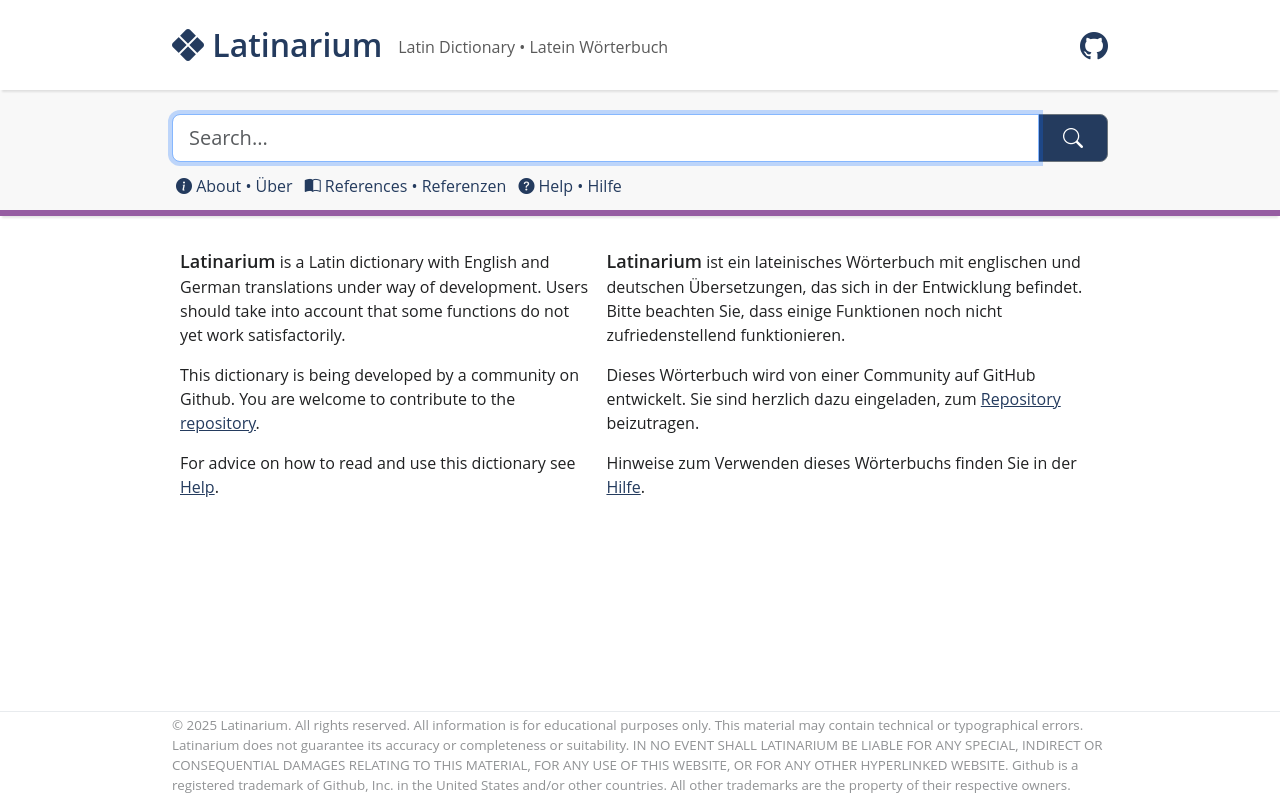
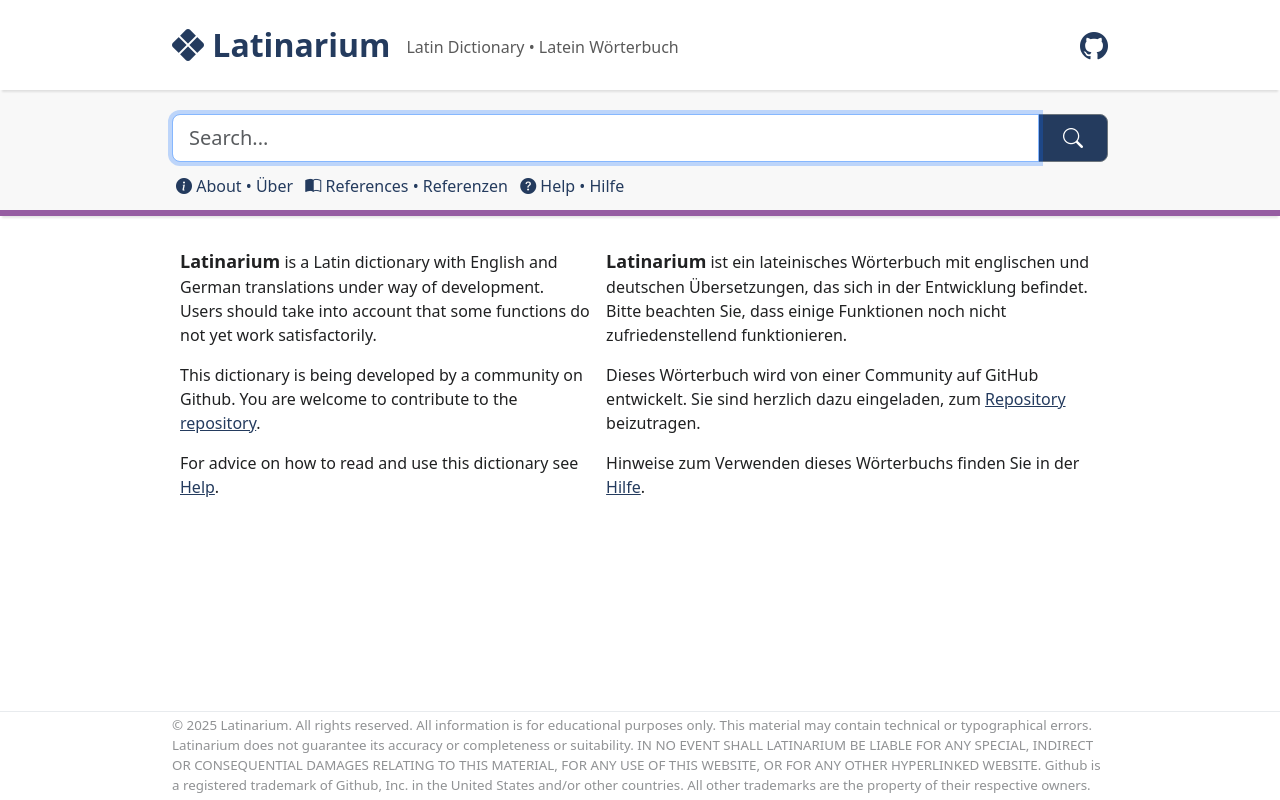
Before and after one commit to latinarium/latinarium.github.io, a plain HTML site: page index.html in a window 1280 px wide. Drawn offline with nearby package versions, Linux system fonts and the light colour scheme.

Commit message:
Update style.css
Signed-off-by: wavir <197363266+wavir@users.noreply.github.com>

```diff
--- a/assets/style.css
+++ b/assets/style.css
@@ -24,7 +24,6 @@ main {
 }
 
 :root {
-    --bs-font-sans-serif: "Open Sans", sans-serif, system-ui, -apple-system, "Segoe UI", Roboto, "Helvetica Neue", "Noto Sans", "Liberation Sans", Arial, sans-serif, "Apple Color Emoji", "Segoe UI Emoji", "Segoe UI Symbol", "Noto Color Emoji";
     --bs-body-color: rgb(36, 59, 94);
     --bs-secondary-bg-subtle: rgb(248, 248, 248);
     --bs-primary-bg-subtle: rgb(9, 87, 151);
```
